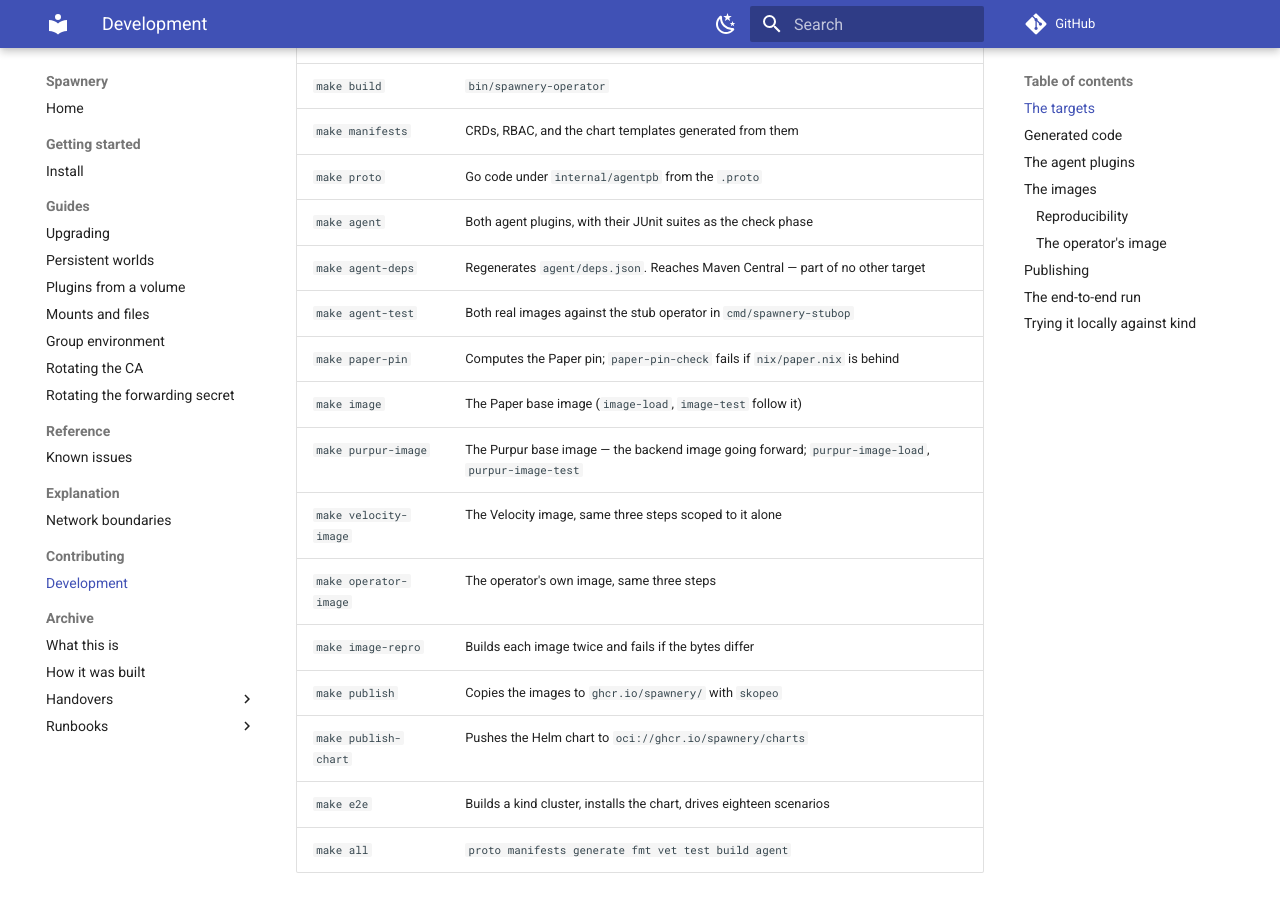
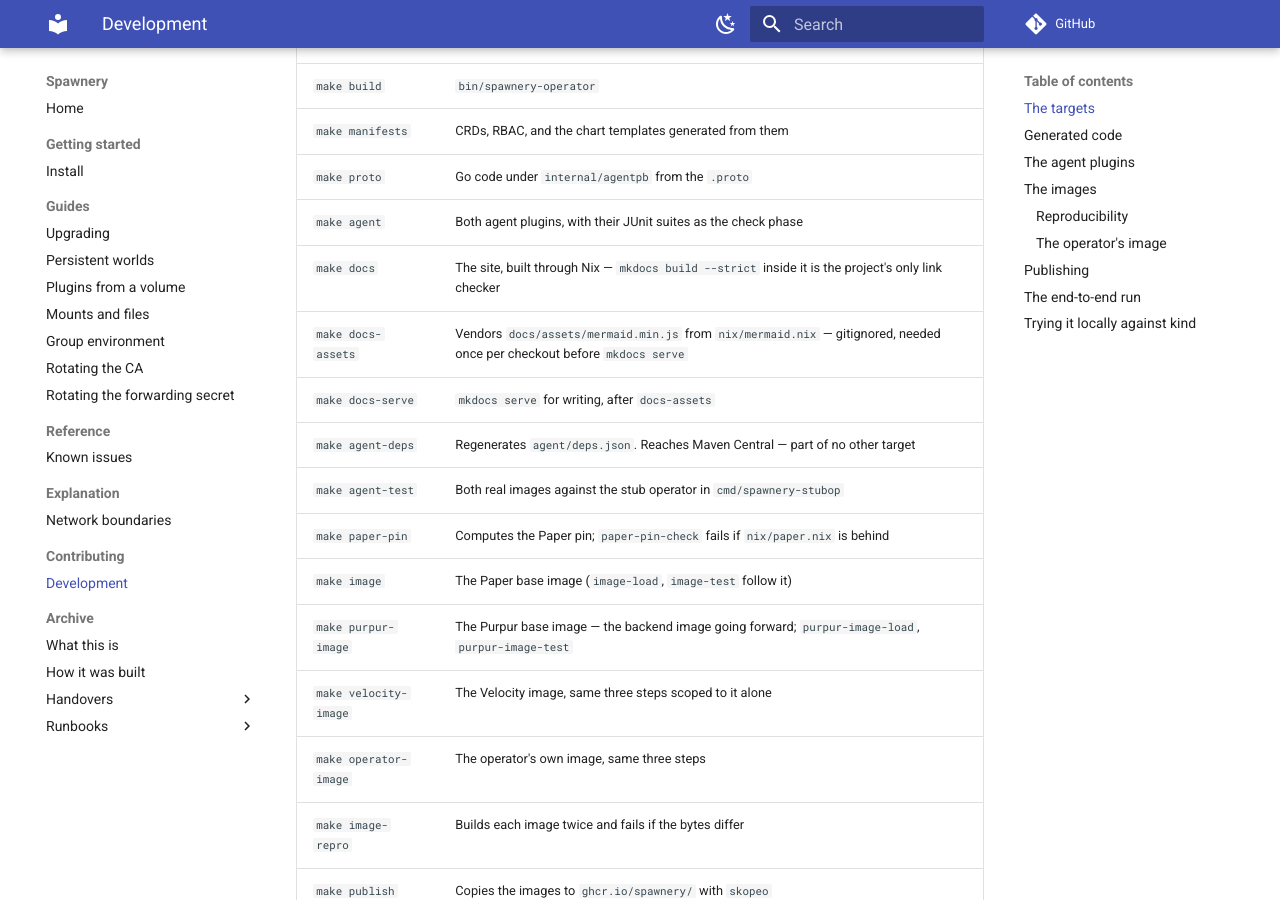
Before and after one commit to spawnery/spawnery, an MkDocs documentation site: the page built from docs/contributing/development.md, in a window 1280 px wide and 900 px high, scrolled down 692 px. Built offline with MkDocs 1.6.1 and Material for MkDocs 9.7.7, drawn with Linux system fonts in a browser that asks for light colours; comment, search, counter and statistics services are not loaded.

Commit message:
docs(site): fixes from the whole-branch review
A final review across all seven tasks of this branch found five things
a per-task review could not see, each a seam between commits rather
than a defect in any one of them.

- Eleven doc-path citations outside docs/ still named pre-move
  paths. The sweep in an earlier commit filtered on
  --include=*.md,*.go,*.sh,*.yaml,*.nix, which is blind to a Makefile
  (no extension), *.yml, *.json and *.kt -- the four places these
  eleven were hiding. The three in values.schema.json mattered most:
  Helm republishes that file's descriptions verbatim.
- k8s/docs/deployment.yaml ran two replicas with no spread constraint,
  so the default scheduler could stack both on one node and a kured
  reboot would take the site down anyway. A topologySpreadConstraint
  with DoNotSchedule closes that; on three nodes for two replicas the
  constraint is always satisfiable, so a pod that cannot spread is
  better left Pending than placed where it buys nothing.
- The same Deployment's securityContext was missing seccompProfile,
  the one thing the namespace's own restricted warn label asks for
  that it didn't already satisfy. Matches the chart's own Deployment
  template.
- Three archived handover pages still linked into the gitignored
  .superpowers/sdd/ scratch tree with real Markdown links, 404ing on
  the built site; an earlier commit converted nine links of the same
  kind but missed these three because they name .superpowers/sdd/
  rather than docs/superpowers/specs/.
- The docs image's Caddyfile had no handle_errors, so mkdocs-material's
  own 404.html -- built and present at the site root -- was never
  served; every reader following an old docs/*.md link got a bare
  Caddy 404 instead.
- Task 5 added three docs/* targets to the Makefile without adding
  them to docs/contributing/development.md's target table, the same
  class of staleness as the eleven paths above -- a branch about
  ending stale documentation shipping a stale reference to its own
  targets.

Co-Authored-By: Claude Opus 5 (1M context) <noreply@anthropic.com>
Claude-Session: https://claude.ai/code/session_01RhLpABDQDo2jeWRbfNEdtT

```diff
--- a/.golangci.yml
+++ b/.golangci.yml
@@ -10,7 +10,7 @@
 #
 # What is confirmed: the true figure, from a cleared golangci-lint cache, was
 # 38 -- not the 17 a capped run shows, and not the 33 once recorded here,
-# which was itself measured against a stale cache (docs/known-issues.md,
+# which was itself measured against a stale cache (docs/reference/known-issues.md,
 # "From milestone 6e"). A check whose output can be a sample rather than a
 # total is not a measurement, and CI would have reported an uncertain count
 # while nobody could tell whether a falling number meant better code or a
--- a/docs/contributing/development.md
+++ b/docs/contributing/development.md
@@ -29,6 +29,9 @@ and are therefore part of no other target, not even `make all`: `agent-deps`,
 | `make manifests` | CRDs, RBAC, and the chart templates generated from them |
 | `make proto` | Go code under `internal/agentpb` from the `.proto` |
 | `make agent` | Both agent plugins, with their JUnit suites as the check phase |
+| `make docs` | The site, built through Nix — `mkdocs build --strict` inside it is the project's only link checker |
+| `make docs-assets` | Vendors `docs/assets/mermaid.min.js` from `nix/mermaid.nix` — gitignored, needed once per checkout before `mkdocs serve` |
+| `make docs-serve` | `mkdocs serve` for writing, after `docs-assets` |
 | `make agent-deps` | Regenerates `agent/deps.json`. Reaches Maven Central — part of no other target |
 | `make agent-test` | Both real images against the stub operator in `cmd/spawnery-stubop` |
 | `make paper-pin` | Computes the Paper pin; `paper-pin-check` fails if `nix/paper.nix` is behind |
```
Also changed, not shown: docs/archive/handovers/handover-milestone-6c.md (+1 -1 lines), docs/archive/handovers/handover-milestone-6d.md (+1 -1 lines), docs/archive/handovers/handover-milestone-6e.md (+1 -1 lines), k8s/docs/deployment.yaml (+13 -0 lines), 7 other files.
